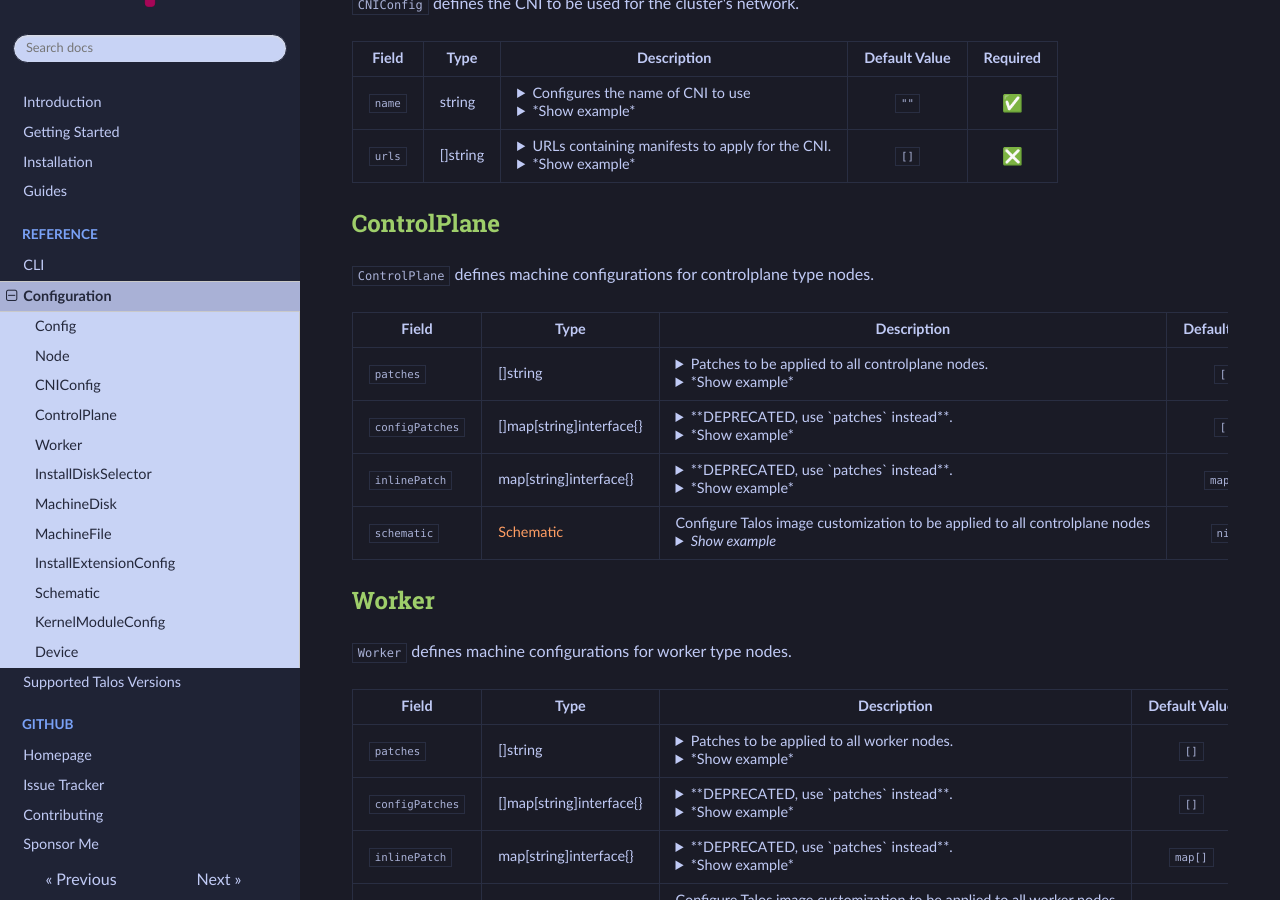
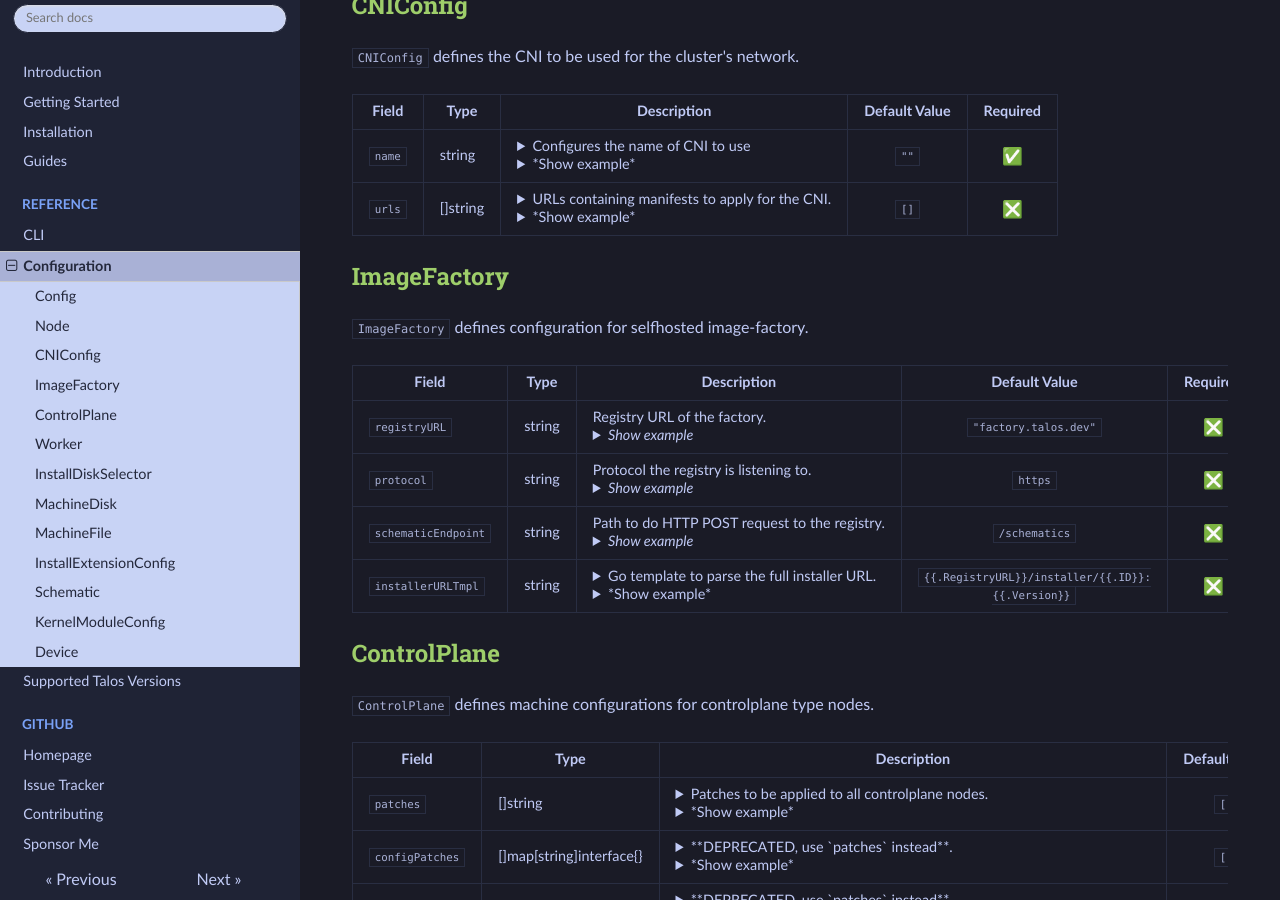
Before and after one commit to budimanjojo/talhelper, an MkDocs documentation site: the page built from docs/docs/reference/configuration.md, in a window 1280 px wide and 900 px high, scrolled down 2250 px. Built offline with MkDocs 1.6.1, drawn with Linux system fonts in a browser that asks for light colours; emoji names are drawn with the system emoji font; some of the changed text lies outside the part shown.

Commit message:
docs: update docs

````diff
--- a/docs/docs/reference/configuration.md
+++ b/docs/docs/reference/configuration.md
@@ -168,6 +168,22 @@ cniConfig:
   name: custom
   urls:
     - https://docs.projectcalico.org/archive/v3.20/manifests/canal.yaml
+```
+</details></td>
+<td markdown="1" align="center">`nil`</td>
+<td markdown="1" align="center">:negative_squared_cross_mark:</td>
+</tr>
+
+<tr markdown="1">
+<td markdown="1">`imageFactory`</td>
+<td markdown="1">[ImageFactory](#imagefactory)</td>
+<td markdown="1">Configures selfhosted image factory.<details><summary>*Show example*</summary>
+```yaml
+imageFactory:
+  registryURL: myfactory.com
+  schematicEndpoint: /schematics
+  protocol: https
+  installerURLTmpl: {{.RegistryURL}}/installer/{{.ID}}:{{.Version}}
 ```
 </details></td>
 <td markdown="1" align="center">`nil`</td>
@@ -547,6 +563,65 @@ urls:
 
 </table>
 
+## ImageFactory
+
+`ImageFactory` defines configuration for selfhosted image-factory.
+
+<table markdown="1">
+<tr markdown="1">
+<th markdown="1">Field</th><th>Type</th><th>Description</th><th>Default Value</th><th>Required</th>
+</tr>
+
+<tr markdown="1">
+<td markdown="1">`registryURL`</td>
+<td markdown="1">string</td>
+<td markdown="1">Registry URL of the factory.<details><summary>*Show example*</summary>
+```yaml
+registryURL: myfactory.com
+```
+</details></td>
+<td markdown="1" align="center">`"factory.talos.dev"`</td>
+<td markdown="1" align="center">:negative_squared_cross_mark:</td>
+</tr>
+
+<tr markdown="1">
+<td markdown="1">`protocol`</td>
+<td markdown="1">string</td>
+<td markdown="1">Protocol the registry is listening to.<details><summary>*Show example*</summary>
+```yaml
+protocol: http
+```
+</summary></td>
+<td markdown="1" align="center">`https`</td>
+<td markdown="1" align="center">:negative_squared_cross_mark:</td>
+</tr>
+
+<tr markdown="1">
+<td markdown="1">`schematicEndpoint`</td>
+<td markdown="1">string</td>
+<td markdown="1">Path to do HTTP POST request to the registry.</details><details><summary>*Show example*</summary>
+```yaml
+schematicEndpoint: /schematics
+```
+</summary></td>
+<td markdown="1" align="center">`/schematics`</td>
+<td markdown="1" align="center">:negative_squared_cross_mark:</td>
+</tr>
+
+<tr markdown="1">
+<td markdown="1">`installerURLTmpl`</td>
+<td markdown="1">string</td>
+<td markdown="1"><details><summary>Go template to parse the full installer URL.</summary>Available placeholders: `RegistryURL`,`ID`,`Version`</details><details><summary>*Show example*</summary>
+```yaml
+installerURLTmpl: "{{.RegistryURL}}/installer/{{.ID}}:{{.Version}}"
+```
+</summary></td>
+<td markdown="1" align="center">`{{.RegistryURL}}/installer/{{.ID}}:{{.Version}}`</td>
+<td markdown="1" align="center">:negative_squared_cross_mark:</td>
+</tr>
+
+</table>
+
 ## ControlPlane
 
 `ControlPlane` defines machine configurations for controlplane type nodes.
````
